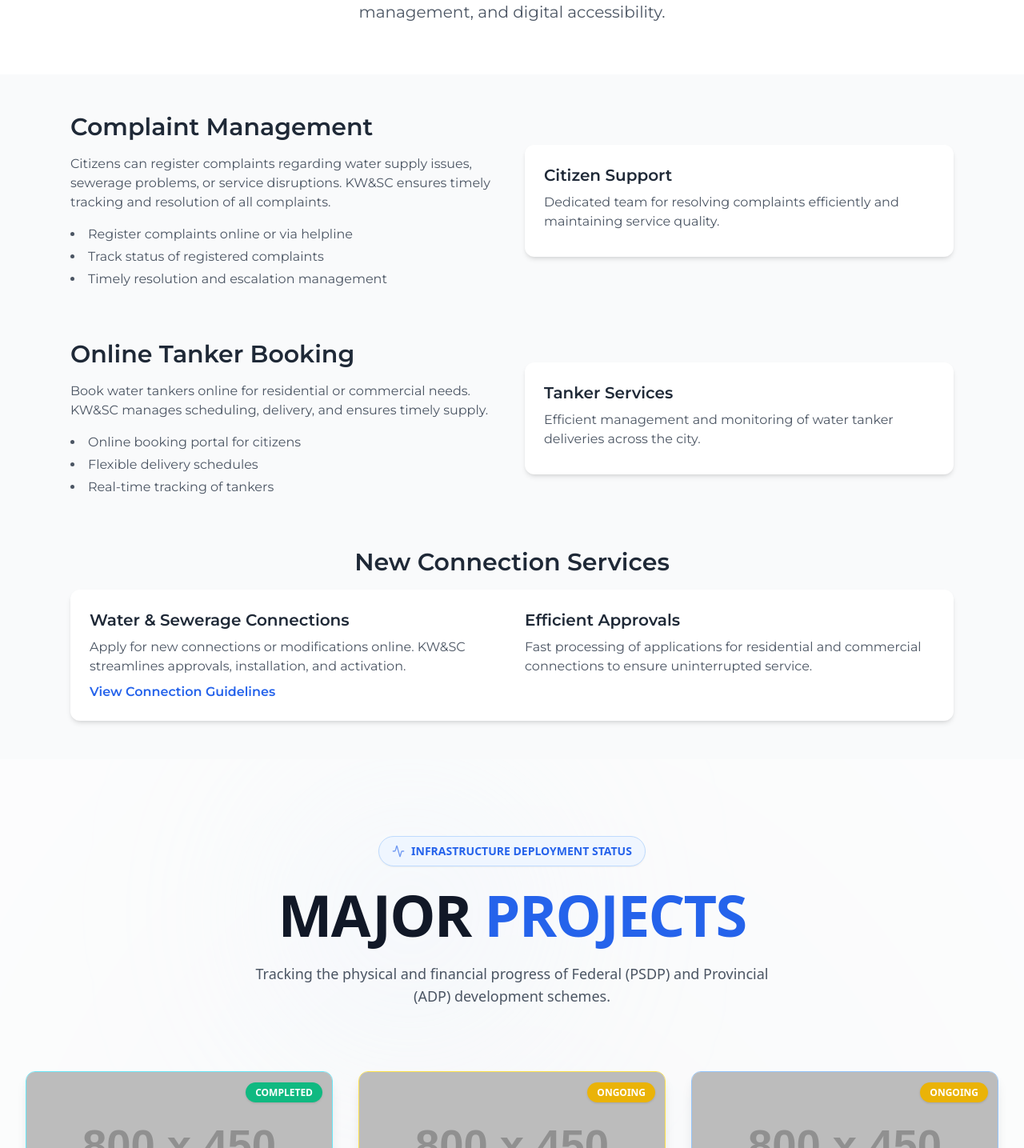
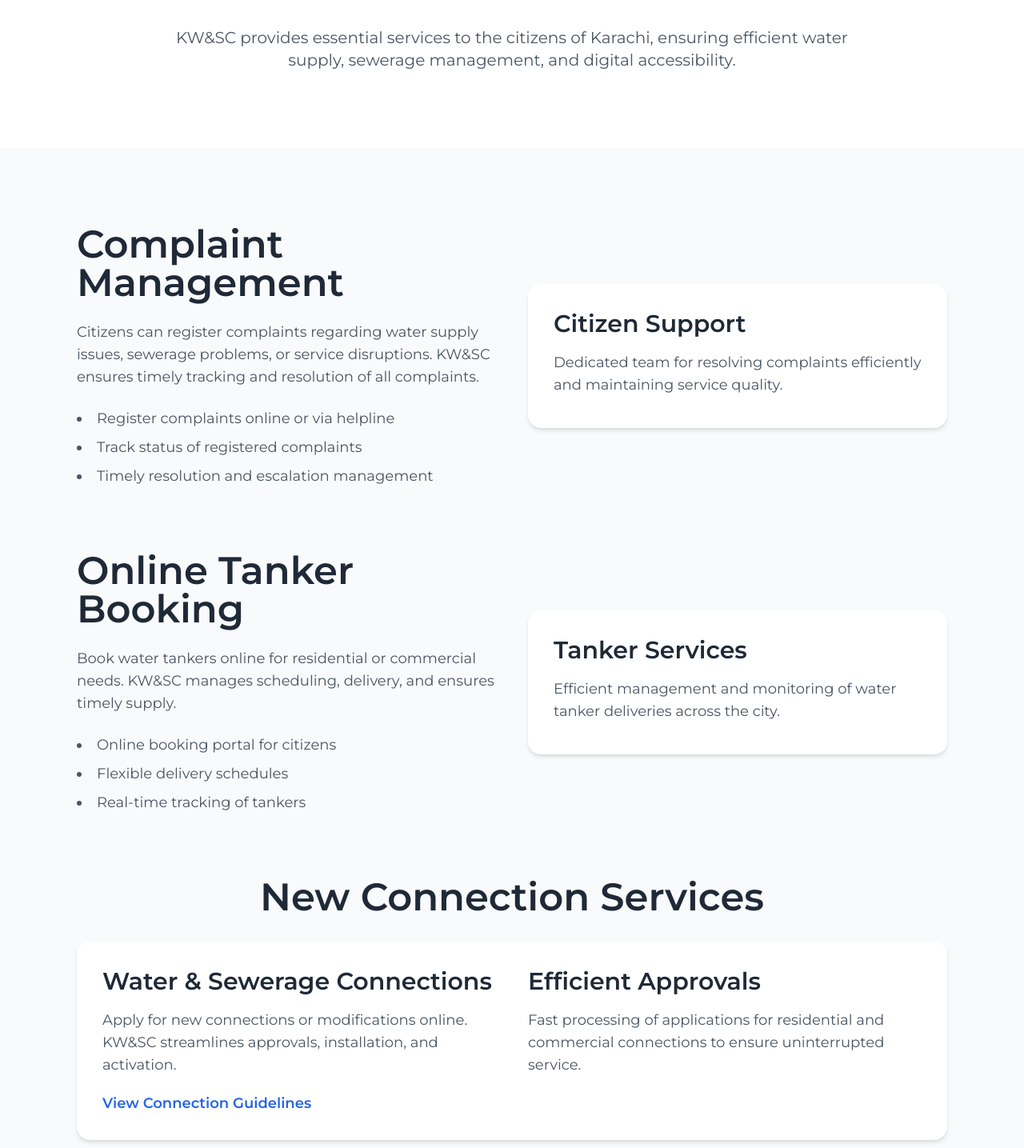
Before and after one commit to zaid-khan-code/Final-KWSC, a Next.js app: page /whatwedo in a window 1280 px wide. Shown: the part 635-2070 px from the top of the page at 80% size. Built offline with nearby package versions, Linux system fonts and the light colour scheme; a web font is replaced by a local one.

Commit message:
What We do Page fully responsive

```diff
--- a/app/whatwedo/page.js
+++ b/app/whatwedo/page.js
@@ -39,36 +39,36 @@
       {loading && <Loader />}
 
       {/* CYBER HERO BANNER */}
-      <section className="relative h-[60vh] transition-opacity duration-700 bg-[url('/teentalwarkarachi.gif')] bg-cover bg-center flex justify-center items-center overflow-hidden text-white">
+      <section className="relative h-screen sm:h-[65vh] md:h-[70vh] lg:h-[75vh] xl:h-[60vh] transition-opacity duration-700 bg-[url('/teentalwarkarachi.gif')] bg-cover bg-center flex justify-center items-center overflow-hidden text-white">
         {/* Dark overlay */}
         <div className="absolute inset-0 bg-slate-900/80 z-0"></div>
 
         {/* Cyber Grid Overlay */}
         <div className="absolute inset-0 tech-grid-bg opacity-30 z-0"></div>
 
-        <div className="relative z-[1] max-w-5xl mx-auto text-center px-6">
-          <div className="inline-flex items-center gap-2 px-3 py-1 rounded-full bg-cyan-950/50 border border-cyan-500/30 text-cyan-400 text-xs font-mono mb-6 backdrop-blur-md">
-            <Globe className="w-3 h-3 animate-pulse" />
+        <div className="relative z-[1] w-full max-w-2xl sm:max-w-3xl md:max-w-4xl lg:max-w-5xl mx-auto text-center px-3 sm:px-4 md:px-6 lg:px-8 py-6 sm:py-8 md:py-10">
+          <div className="inline-flex items-center gap-1.5 sm:gap-2 px-2 sm:px-3 py-1 sm:py-1.5 rounded-full bg-cyan-950/50 border border-cyan-500/30 text-cyan-400 text-[10px] sm:text-xs md:text-sm font-mono mb-4 sm:mb-6 md:mb-8 backdrop-blur-md">
+            <Globe className="w-2.5 h-2.5 sm:w-3 sm:h-3 md:w-4 md:h-4 animate-pulse" />
             <span>KW&SC CORE</span>
           </div>
 
-           <h2 className="text-4xl md:text-6xl font-extrabold text-white tracking-tight leading-tight" style={{ fontFamily: "Roboto, sans-serif" }}>
+          <h2 className="text-2xl sm:text-3xl md:text-4xl lg:text-5xl xl:text-6xl font-extrabold text-white tracking-tight leading-tight" style={{ fontFamily: "Roboto, sans-serif" }}>
             WHAT WE DO
           </h2>
 
-          <p className="mt-6 text-lg md:text-xl text-slate-300 max-w-2xl mx-auto font-light">
+          <p className="mt-3 sm:mt-4 md:mt-6 lg:mt-8 text-xs sm:text-sm md:text-base lg:text-lg xl:text-xl text-slate-300 max-w-xl sm:max-w-2xl md:max-w-3xl mx-auto font-light leading-relaxed sm:leading-relaxed md:leading-relaxed">
             Comprehensive water and sewerage services ensuring clean water supply and efficient wastewater management for Karachi.
           </p>
         </div>
 
         {/* Bottom fade */}
-        <div className="absolute bottom-0 left-0 w-full h-24 bg-gradient-to-t from-[#020617] to-transparent z-10"></div>
+        <div className="absolute bottom-0 left-0 w-full h-12 sm:h-16 md:h-20 lg:h-24 bg-gradient-to-t from-[#020617] to-transparent z-10"></div>
       </section>
 
-     <Services />
-     <Projects />
-   <Workwithus />
-   <Developmentworks />
+      <Services />
+      <Projects />
+      <Workwithus />
+      <Developmentworks />
 
 
 
--- a/components/Developmentworks.jsx
+++ b/components/Developmentworks.jsx
@@ -21,15 +21,17 @@
   return (
     <div className="bg-gray-50">
       {/* Development Works Section */}
-      <section className="py-20 md:py-28 bg-white">
-        <div className="max-w-4xl mx-auto px-6 text-center">
-          <h2 className="text-4xl md:text-5xl font-extrabold text-gray-900 mb-6">
+      <section className="py-12 sm:py-16 md:py-20 lg:py-28 xl:py-32 bg-white">
+        <div className="max-w-2xl sm:max-w-3xl md:max-w-4xl lg:max-w-5xl xl:max-w-6xl mx-auto px-3 sm:px-4 md:px-6 lg:px-8 xl:px-12 text-center">
+          <h2 className="text-2xl sm:text-3xl md:text-4xl lg:text-5xl xl:text-6xl font-extrabold text-gray-900 mb-4 sm:mb-5 md:mb-6 lg:mb-8 xl:mb-10">
             Development Works
           </h2>
-          <p className="text-gray-700 text-lg md:text-xl mb-8">
-            KW&SC is continuously implementing development projects to ensure safe, reliable, and sustainable water supply and sewerage services across Karachi.
+          <p className="text-xs sm:text-sm md:text-base lg:text-lg xl:text-xl text-gray-700 mb-6 sm:mb-8 md:mb-10 lg:mb-12 xl:mb-14 leading-relaxed sm:leading-relaxed md:leading-relaxed">
+            KW&SC is continuously implementing development projects to ensure
+            safe, reliable, and sustainable water supply and sewerage services
+            across Karachi.
           </p>
-          <ul className="list-disc list-inside space-y-3 text-gray-600 text-base md:text-lg text-left md:text-left mx-auto max-w-xl">
+          <ul className="list-disc list-inside space-y-2 sm:space-y-2.5 md:space-y-3 lg:space-y-4 xl:space-y-5 text-gray-600 text-xs sm:text-sm md:text-base lg:text-lg xl:text-xl text-left mx-auto max-w-xl sm:max-w-2xl md:max-w-2xl lg:max-w-2xl pl-2 sm:pl-0">
             {developmentWorks.map((item, index) => (
               <li key={index}>{item}</li>
             ))}
@@ -38,15 +40,17 @@
       </section>
 
       {/* Right to Information Section */}
-      <section className="py-20 md:py-28 bg-gray-100">
-        <div className="max-w-4xl mx-auto px-6 text-center">
-          <h2 className="text-4xl md:text-5xl font-extrabold text-gray-900 mb-6">
+      <section className="py-12 sm:py-16 md:py-20 lg:py-28 xl:py-32 bg-gray-100">
+        <div className="max-w-2xl sm:max-w-3xl md:max-w-4xl lg:max-w-5xl xl:max-w-6xl mx-auto px-3 sm:px-4 md:px-6 lg:px-8 xl:px-12 text-center">
+          <h2 className="text-2xl sm:text-3xl md:text-4xl lg:text-5xl xl:text-6xl font-extrabold text-gray-900 mb-4 sm:mb-5 md:mb-6 lg:mb-8 xl:mb-10">
             Right to Information
           </h2>
-          <p className="text-gray-700 text-lg md:text-xl mb-8">
-            Citizens have the right to access information regarding KW&SC operations, policies, and services. Transparency ensures accountability and informed decision-making.
+          <p className="text-xs sm:text-sm md:text-base lg:text-lg xl:text-xl text-gray-700 mb-6 sm:mb-8 md:mb-10 lg:mb-12 xl:mb-14 leading-relaxed sm:leading-relaxed md:leading-relaxed">
+            Citizens have the right to access information regarding KW&SC
+            operations, policies, and services. Transparency ensures
+            accountability and informed decision-making.
           </p>
-          <ul className="list-disc list-inside space-y-3 text-gray-600 text-base md:text-lg text-left md:text-left mx-auto max-w-xl">
+          <ul className="list-disc list-inside space-y-2 sm:space-y-2.5 md:space-y-3 lg:space-y-4 xl:space-y-5 text-gray-600 text-xs sm:text-sm md:text-base lg:text-lg xl:text-xl text-left mx-auto max-w-xl sm:max-w-2xl md:max-w-2xl lg:max-w-2xl pl-2 sm:pl-0">
             {rightToInformation.map((item, index) => (
               <li key={index}>{item}</li>
             ))}
@@ -55,7 +59,7 @@
             href="https://www.kwsc.gos.pk"
             target="_blank"
             rel="noopener noreferrer"
-            className="inline-block mt-8 px-6 py-3 rounded-lg bg-cyan-500 text-white font-semibold text-lg hover:bg-cyan-600 transition-all"
+            className="inline-block mt-6 sm:mt-8 md:mt-10 lg:mt-12 xl:mt-14 px-4 sm:px-5 md:px-6 lg:px-8 xl:px-10 py-2 sm:py-2.5 md:py-3 lg:py-4 xl:py-5 rounded-lg text-xs sm:text-sm md:text-base lg:text-lg xl:text-xl bg-cyan-500 text-white font-semibold hover:bg-cyan-600 transition-all duration-300"
           >
             Learn More
           </a>
--- a/components/Services.jsx
+++ b/components/Services.jsx
@@ -7,11 +7,26 @@
   const [loading, setLoading] = useState(true);
 
   useEffect(() => {
-    const loaderTimeline = gsap.timeline({ onComplete: () => setLoading(false) });
+    const loaderTimeline = gsap.timeline({
+      onComplete: () => setLoading(false),
+    });
     loaderTimeline
-      .fromTo(".loader", { scaleY: 0, transformOrigin: "50% 100%" }, { scaleY: 1, duration: 0.5, ease: "power2.inOut" })
-      .to(".loader", { scaleY: 0, transformOrigin: "0% -100%", duration: 0.5, ease: "power2.inOut" })
-      .to(".wrapper", { y: "-100%", ease: "power4.inOut", duration: 1 }, "-=0.8");
+      .fromTo(
+        ".loader",
+        { scaleY: 0, transformOrigin: "50% 100%" },
+        { scaleY: 1, duration: 0.5, ease: "power2.inOut" }
+      )
+      .to(".loader", {
+        scaleY: 0,
+        transformOrigin: "0% -100%",
+        duration: 0.5,
+        ease: "power2.inOut",
+      })
+      .to(
+        ".wrapper",
+        { y: "-100%", ease: "power4.inOut", duration: 1 },
+        "-=0.8"
+      );
   }, []);
 
   return (
@@ -19,75 +34,111 @@
       {loading && <Loader />}
 
       {/* Corporate Section Header */}
-      <section className="bg-white py-16">
-        <div className="max-w-6xl mx-auto px-6 text-center">
-          <h1 className="text-5xl font-bold text-gray-900 mb-4">Our Services</h1>
-          <p className="text-gray-600 text-lg md:text-xl">
-            KW&SC provides essential services to the citizens of Karachi, ensuring efficient water supply, sewerage management, and digital accessibility.
+      <section className="bg-white py-8 sm:py-12 md:py-16 lg:py-20 xl:py-24">
+        <div className="max-w-4xl sm:max-w-5xl md:max-w-6xl mx-auto px-3 sm:px-4 md:px-6 lg:px-8 text-center">
+          <h1 className="text-2xl sm:text-3xl md:text-4xl lg:text-5xl xl:text-6xl font-bold text-gray-900 mb-3 sm:mb-4 md:mb-6 lg:mb-8">
+            Our Services
+          </h1>
+          <p className="text-xs sm:text-sm md:text-base lg:text-lg xl:text-xl text-gray-600 max-w-2xl sm:max-w-3xl md:max-w-4xl mx-auto leading-relaxed sm:leading-relaxed md:leading-relaxed">
+            KW&SC provides essential services to the citizens of Karachi,
+            ensuring efficient water supply, sewerage management, and digital
+            accessibility.
           </p>
         </div>
       </section>
 
       {/* Services Section */}
-      <section className="bg-gray-50 py-12">
-        <div className="max-w-6xl mx-auto px-6 space-y-16">
-
+      <section className="bg-gray-50 py-8 sm:py-12 md:py-16 lg:py-20 xl:py-24">
+        <div className="max-w-4xl sm:max-w-5xl md:max-w-6xl mx-auto px-3 sm:px-4 md:px-6 lg:px-8 space-y-8 sm:space-y-12 md:space-y-16 lg:space-y-20">
           {/* Complaint Management */}
-          <div className="grid md:grid-cols-2 gap-8 items-center">
-            <div className="space-y-4">
-              <h2 className="text-3xl font-semibold text-gray-800">Complaint Management</h2>
-              <p className="text-gray-600">
-                Citizens can register complaints regarding water supply issues, sewerage problems, or service disruptions. KW&SC ensures timely tracking and resolution of all complaints.
+          <div className="grid grid-cols-1 sm:grid-cols-1 md:grid-cols-2 gap-4 sm:gap-6 md:gap-8 lg:gap-10 items-center">
+            <div className="space-y-3 sm:space-y-4 md:space-y-5 lg:space-y-6">
+              <h2 className="text-xl sm:text-2xl md:text-3xl lg:text-4xl xl:text-5xl font-semibold text-gray-800">
+                Complaint Management
+              </h2>
+              <p className="text-xs sm:text-sm md:text-base lg:text-lg text-gray-600 leading-relaxed sm:leading-relaxed md:leading-relaxed">
+                Citizens can register complaints regarding water supply issues,
+                sewerage problems, or service disruptions. KW&SC ensures timely
+                tracking and resolution of all complaints.
               </p>
-              <ul className="list-disc list-inside text-gray-600 space-y-1">
+              <ul className="list-disc list-inside text-xs sm:text-sm md:text-base lg:text-lg text-gray-600 space-y-1 sm:space-y-1.5 md:space-y-2 pl-2 sm:pl-0">
                 <li>Register complaints online or via helpline</li>
                 <li>Track status of registered complaints</li>
                 <li>Timely resolution and escalation management</li>
               </ul>
             </div>
-            <div className="bg-white rounded-xl shadow-md p-6">
-              <h3 className="text-xl font-semibold text-gray-800 mb-2">Citizen Support</h3>
-              <p className="text-gray-600 mb-2">Dedicated team for resolving complaints efficiently and maintaining service quality.</p>
+            <div className="bg-white rounded-lg sm:rounded-xl md:rounded-2xl shadow-md hover:shadow-lg transition-shadow p-4 sm:p-5 md:p-6 lg:p-8">
+              <h3 className="text-base sm:text-lg md:text-xl lg:text-2xl xl:text-3xl font-semibold text-gray-800 mb-2 sm:mb-3 md:mb-4">
+                Citizen Support
+              </h3>
+              <p className="text-xs sm:text-sm md:text-base lg:text-lg text-gray-600 mb-2 leading-relaxed">
+                Dedicated team for resolving complaints efficiently and
+                maintaining service quality.
+              </p>
             </div>
           </div>
 
-
-
           {/* Online Water Tanker Booking */}
-          <div className="grid md:grid-cols-2 gap-8 items-center">
-            <div className="space-y-4">
-              <h2 className="text-3xl font-semibold text-gray-800">Online Tanker Booking</h2>
-              <p className="text-gray-600">Book water tankers online for residential or commercial needs. KW&SC manages scheduling, delivery, and ensures timely supply.</p>
-              <ul className="list-disc list-inside text-gray-600 space-y-1">
+          <div className="grid grid-cols-1 sm:grid-cols-1 md:grid-cols-2 gap-4 sm:gap-6 md:gap-8 lg:gap-10 items-center">
+            <div className="space-y-3 sm:space-y-4 md:space-y-5 lg:space-y-6">
+              <h2 className="text-xl sm:text-2xl md:text-3xl lg:text-4xl xl:text-5xl font-semibold text-gray-800">
+                Online Tanker Booking
+              </h2>
+              <p className="text-xs sm:text-sm md:text-base lg:text-lg text-gray-600 leading-relaxed sm:leading-relaxed md:leading-relaxed">
+                Book water tankers online for residential or commercial needs.
+                KW&SC manages scheduling, delivery, and ensures timely supply.
+              </p>
+              <ul className="list-disc list-inside text-xs sm:text-sm md:text-base lg:text-lg text-gray-600 space-y-1 sm:space-y-1.5 md:space-y-2 pl-2 sm:pl-0">
                 <li>Online booking portal for citizens</li>
                 <li>Flexible delivery schedules</li>
                 <li>Real-time tracking of tankers</li>
               </ul>
             </div>
-            <div className="bg-white rounded-xl shadow-md p-6">
-              <h3 className="text-xl font-semibold text-gray-800 mb-2">Tanker Services</h3>
-              <p className="text-gray-600 mb-2">Efficient management and monitoring of water tanker deliveries across the city.</p>
+            <div className="bg-white rounded-lg sm:rounded-xl md:rounded-2xl shadow-md hover:shadow-lg transition-shadow p-4 sm:p-5 md:p-6 lg:p-8">
+              <h3 className="text-base sm:text-lg md:text-xl lg:text-2xl xl:text-3xl font-semibold text-gray-800 mb-2 sm:mb-3 md:mb-4">
+                Tanker Services
+              </h3>
+              <p className="text-xs sm:text-sm md:text-base lg:text-lg text-gray-600 mb-2 leading-relaxed">
+                Efficient management and monitoring of water tanker deliveries
+                across the city.
+              </p>
             </div>
           </div>
 
           {/* New Connections */}
-          <div className="space-y-4">
-            <h2 className="text-3xl font-semibold text-gray-800 text-center">New Connection Services</h2>
-            <div className="bg-white rounded-xl shadow-md p-6 grid md:grid-cols-2 gap-8">
+          <div className="space-y-4 sm:space-y-5 md:space-y-6 lg:space-y-8">
+            <h2 className="text-xl sm:text-2xl md:text-3xl lg:text-4xl xl:text-5xl font-semibold text-gray-800 text-center">
+              New Connection Services
+            </h2>
+            <div className="bg-white rounded-lg sm:rounded-xl md:rounded-2xl shadow-md hover:shadow-lg transition-shadow p-4 sm:p-5 md:p-6 lg:p-8 grid grid-cols-1 sm:grid-cols-1 md:grid-cols-2 gap-4 sm:gap-6 md:gap-8 lg:gap-10">
               <div>
-                <h3 className="text-xl font-semibold text-gray-800 mb-2">Water & Sewerage Connections</h3>
-                <p className="text-gray-600 mb-2">Apply for new connections or modifications online. KW&SC streamlines approvals, installation, and activation.</p>
-                <a href="https://www.kwsc.gos.pk/assets/documents/Connection-Guideline-RRG.pdf" target="_blank" rel="noopener noreferrer" className="text-blue-600 hover:text-blue-800 font-semibold">
+                <h3 className="text-base sm:text-lg md:text-xl lg:text-2xl xl:text-3xl font-semibold text-gray-800 mb-2 sm:mb-3 md:mb-4">
+                  Water & Sewerage Connections
+                </h3>
+                <p className="text-xs sm:text-sm md:text-base lg:text-lg text-gray-600 mb-3 sm:mb-4 md:mb-5 leading-relaxed">
+                  Apply for new connections or modifications online. KW&SC
+                  streamlines approvals, installation, and activation.
+                </p>
+                <a
+                  href="https://www.kwsc.gos.pk/assets/documents/Connection-Guideline-RRG.pdf"
+                  target="_blank"
+                  rel="noopener noreferrer"
+                  className="inline-block text-xs sm:text-sm md:text-base lg:text-lg text-blue-600 hover:text-blue-800 font-semibold transition-colors hover:underline"
+                >
                   View Connection Guidelines
                 </a>
               </div>
               <div>
-                <h3 className="text-xl font-semibold text-gray-800 mb-2">Efficient Approvals</h3>
-                <p className="text-gray-600">Fast processing of applications for residential and commercial connections to ensure uninterrupted service.</p>
+                <h3 className="text-base sm:text-lg md:text-xl lg:text-2xl xl:text-3xl font-semibold text-gray-800 mb-2 sm:mb-3 md:mb-4">
+                  Efficient Approvals
+                </h3>
+                <p className="text-xs sm:text-sm md:text-base lg:text-lg text-gray-600 leading-relaxed">
+                  Fast processing of applications for residential and commercial
+                  connections to ensure uninterrupted service.
+                </p>
               </div>
             </div>
           </div>
-
         </div>
       </section>
     </>
```
Also changed, not shown: components/Workwithus.jsx (+33 -17 lines).
